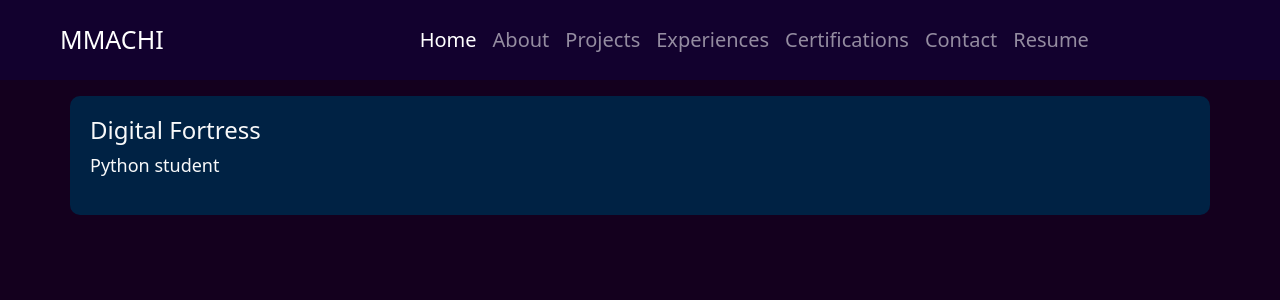
After one commit to techwitlawri/portfolio-website-with-django, a Django app: page /experience/ in a window 1280 px wide. The commit adds this page. Shown: the top 300 px of the page. Run offline with Django 5.2, Linux system fonts and the light colour scheme.

Commit message:
worked on the experience and certifications page

```diff
--- a/resume/static/css/style.css
+++ b/resume/static/css/style.css
@@ -59,3 +59,21 @@ body{
   height: auto;
   display:block;
 }
+
+
+
+.jumbtron{
+  background-color: #002244;
+  padding: 20px;
+  border-radius : 10px;
+}
+
+.display4{
+  color: #eef3f8;
+  font-size:24px;
+}
+
+.lead{
+  font-size: 18px;
+  color:black;
+}
--- /dev/null
+++ b/resume/templates/experience.html
@@ -0,0 +1,13 @@
+{% extends "base.html" %}
+{%load static %}
+{% block content1 %}
+<div class="row my-2">
+    {%for eachitem in experience %}
+        <div class="jumbtron jumbtron-fluid mt-2">
+            <h1 class ="display4 text-light">{{eachitem.company}} </h1>
+            <p class= "lead text-light">{{ eachitem.position}}</p>
+        </div>
+    {%endfor%}
+
+</div>
+{% endblock content1 %}
--- a/resume/templates/navbar.html
+++ b/resume/templates/navbar.html
@@ -17,16 +17,16 @@
           </li>
         </li>
         <li class="nav-item">
-          <a class="nav-link" href="#">Experiences</a>
+          <a class="nav-link" href="{% url 'experience'%}">Experiences</a>
         </li>
         <li class="nav-item">
-            <a class="nav-link" href="#">Certifications</a>
+            <a class="nav-link" href="{% url 'certificate'%}">Certifications</a>
         </li>
         <li class="nav-item">
-            <a class="nav-link" href="#">Contact</a>
+            <a class="nav-link" href="{% url 'contact'%}">Contact</a>
         </li>
         <li class="nav-item">
-            <a class="nav-link" href="#">Resume</a>
+            <a class="nav-link" href="{% url 'resume'%}">Resume</a>
       </li>
 
         </ul>
--- a/resume/urls.py
+++ b/resume/urls.py
@@ -4,6 +4,10 @@ from . import views
 urlpatterns = [
    path("", views.home,name= "home"),
    path("about/", views.about,name= "about"),
-   path("projects/", views.projects,name= "projects")
+   path("projects/", views.projects,name= "projects"),
+   path("experience/", views.experience,name= "experience"),
+   path("certificate/", views.certificate,name= "certificate"),
+   path("contact/", views.contact,name= "contact"),
+   path("resume/", views.resume,name= "resume"),
 
 ]
--- a/resume/views.py
+++ b/resume/views.py
@@ -39,3 +39,23 @@ def projects(request):
         },
     ]
     return render (request, "projects.html", {"projects_show": projects_show})
+
+def experience(request):
+    experience=[
+        {
+            "company": "Digital Fortress",
+            "position": "Python student"
+        }
+    ]
+    return render (request, "experience.html", {'experience': experience})
+
+
+def certificate(request):
+    return render (request, "certificate.html")
+
+def contact(request):
+    return render (request, "contact.html")
+
+
+def resume(request):
+    return render (request, "resume.html")
```
Also changed, not shown: resume/templates/certificate.html (added, +8 -0 lines).
